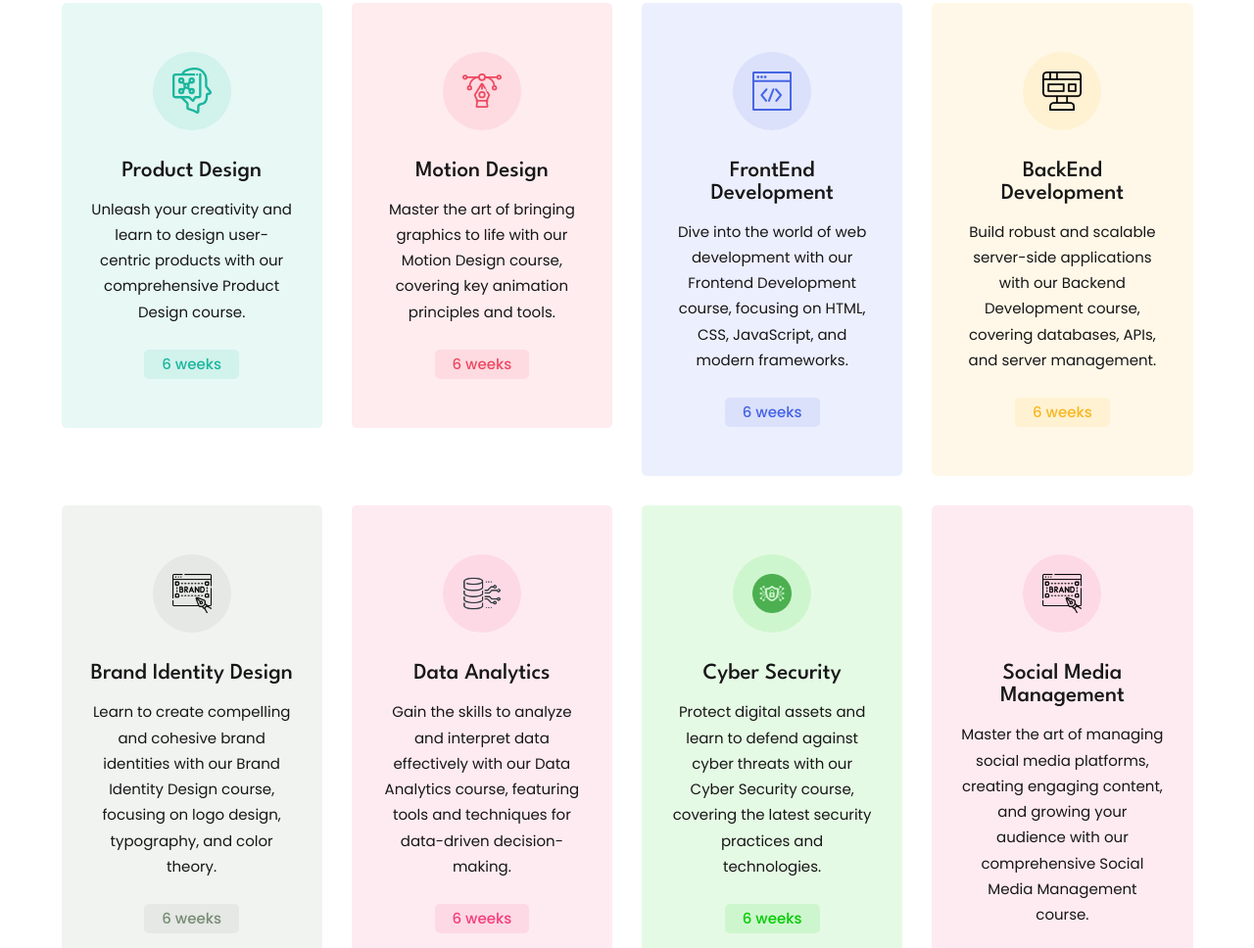
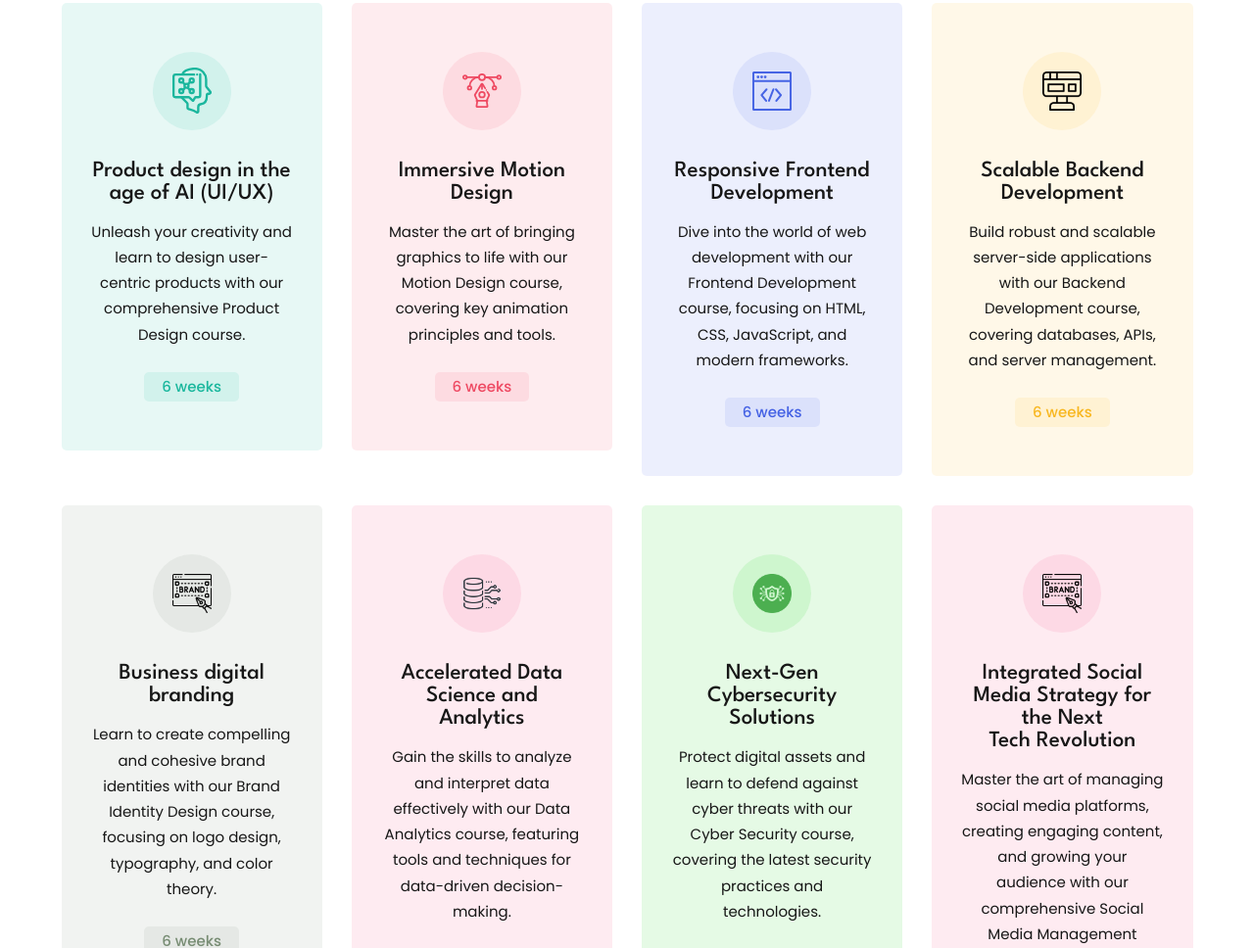
Before and after one commit to eazifyservices/eazifyacademy, a plain HTML site: page index.html in a window 1280 px wide. Shown: the part 1174-2142 px from the top of the page at 98% size. Drawn offline with nearby package versions, Linux system fonts and the light colour scheme.

Commit message:
Update index.html

```diff
--- a/index.html
+++ b/index.html
@@ -205,7 +205,7 @@
                   <div class="card-icon">
                       <img src="./assets/images/category-1.svg" width="40" height="40" loading="lazy" alt="Product Design Program" class="img">
                   </div>
-                  <h3 class="h3 card-title">Product Design</h3>
+                  <h3 class="h3 card-title">Product design in the age of AI (UI/UX)</h3>
                   <p class="card-text">
                     Unleash your creativity and learn to design user-centric products with our comprehensive Product Design course.
                   </p>
@@ -219,7 +219,7 @@
                 <div class="card-icon">
                     <img src="./assets/images/category-2.svg" width="40" height="40" loading="lazy" alt="Motion Design Program" class="img">
                 </div>
-                <h3 class="h3 card-title">Motion Design</h3>
+                <h3 class="h3 card-title">Immersive Motion Design</h3>
                 <p class="card-text">
                   Master the art of bringing graphics to life with our Motion Design course, covering key animation principles and tools.
                 </p>
@@ -231,7 +231,7 @@
               <div class="card-icon">
                   <img src="./assets/images/category-3.svg" width="40" height="40" loading="lazy" alt="Motion Design Program" class="img">
               </div>
-              <h3 class="h3 card-title">FrontEnd Development</h3>
+              <h3 class="h3 card-title">Responsive Frontend Development</h3>
               <p class="card-text">
                 Dive into the world of web development with our Frontend Development course, focusing on HTML, CSS, JavaScript, and modern frameworks.
               </p>
@@ -244,7 +244,7 @@
             <div class="card-icon">
                 <img src="./assets/images/boarding-pass_1193886.png" width="40" height="40" loading="lazy" alt="Motion Design Program" class="img">
             </div>
-            <h3 class="h3 card-title">BackEnd Development</h3>
+            <h3 class="h3 card-title">Scalable Backend Development</h3>
             <p class="card-text">
               Build robust and scalable server-side applications with our Backend Development course, covering databases, APIs, and server management.
             </p>
@@ -270,7 +270,7 @@
           <div class="card-icon">
               <img src="./assets/images/branding_6980738.png" width="40" height="40" loading="lazy" alt="Brand Identity Design" class="img">
           </div>
-          <h3 class="h3 card-title">Brand Identity Design</h3>
+          <h3 class="h3 card-title">Business digital branding</h3>
           <p class="card-text">
             Learn to create compelling and cohesive brand identities with our Brand Identity Design course, focusing on logo design, typography, and color theory.                </p>
           </p>
@@ -282,7 +282,7 @@
         <div class="card-icon">
             <img src="./assets/images/database_12868317.png" width="40" height="40" loading="lazy" alt="Brand Identity Design" class="img">
         </div>
-        <h3 class="h3 card-title">Data Analytics</h3>
+        <h3 class="h3 card-title">Accelerated Data Science and Analytics</h3>
         <p class="card-text">
           Gain the skills to analyze and interpret data effectively with our Data Analytics course, featuring tools and techniques for data-driven decision-making.
         </p>
@@ -293,7 +293,7 @@
         <div class="card-icon">
             <img src="./assets/images/security_11191079.png" width="40" height="40" loading="lazy" alt="Brand Identity Design" class="img">
         </div>
-        <h3 class="h3 card-title">Cyber Security</h3>
+        <h3 class="h3 card-title">Next-Gen Cybersecurity Solutions</h3>
         <p class="card-text">
           Protect digital assets and learn to defend against cyber threats with our Cyber Security course, covering the latest security practices and technologies.                </p>
         </p>
@@ -304,7 +304,7 @@
     <div class="card-icon">
         <img src="./assets/images/branding_6980738.png" width="40" height="40" loading="lazy" alt="Brand Identity Design" class="img">
     </div>
-    <h3 class="h3 card-title">Social Media Management</h3>
+    <h3 class="h3 card-title">Integrated Social Media Strategy for the Next Tech Revolution</h3>
     <p class="card-text">
       Master the art of managing social media platforms, creating engaging content, and growing your audience with our comprehensive Social Media Management course.
     </p>
```
